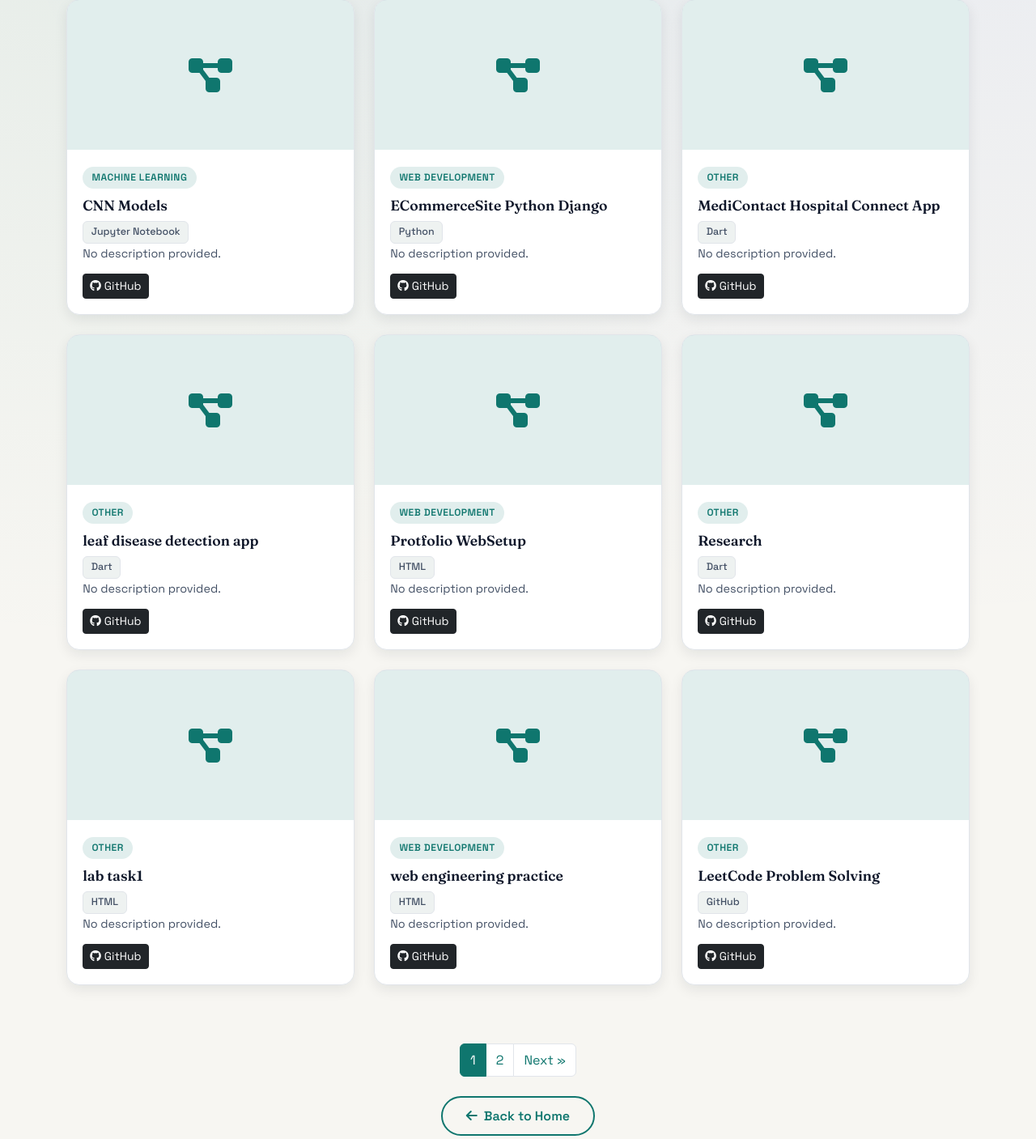
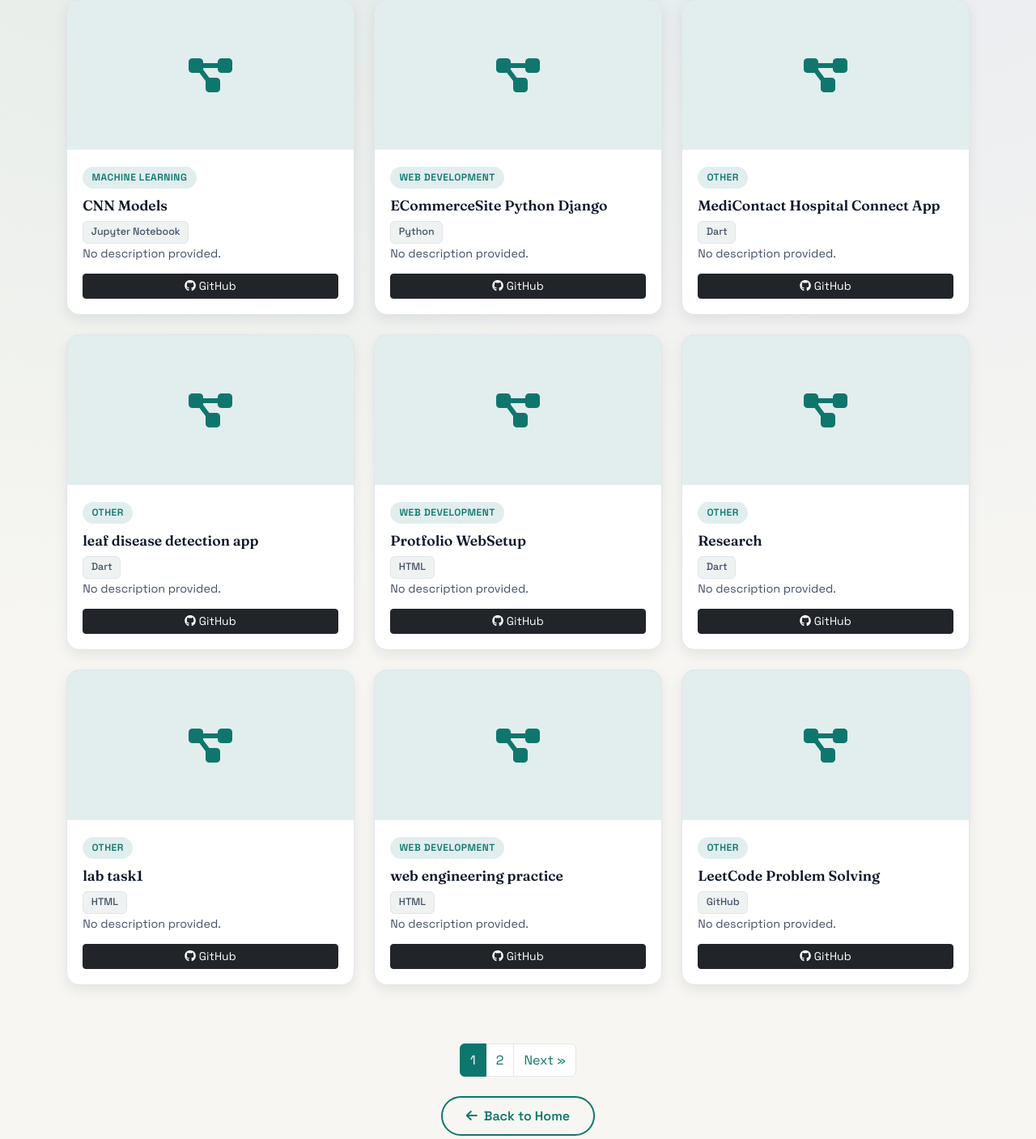
Before and after one commit to ijanan/Protfolio-WebSetup, a Django app: page /projects/ in a window 1280 px wide. Shown: the part 425-1832 px from the top of the page at 81% size. Run offline with Django 3.2, Linux system fonts and the light colour scheme; data comes from the database, SQL or seed files in the repository; data that the repository does not hold is empty.

Commit message:
Edu/Experience split layout, Live button + Power BI help, profile help text

```diff
--- a/core/models.py
+++ b/core/models.py
@@ -112,8 +112,8 @@ class Project(models.Model):
     category = models.CharField(max_length=20, choices=CATEGORY_CHOICES)
     image = models.ImageField(upload_to='projects/', blank=True)
     tech_stack = models.CharField(max_length=500, help_text="Comma-separated, e.g. 'Python, Django, PostgreSQL'")
-    github_url = models.URLField(blank=True)
-    live_url = models.URLField(blank=True)
+    github_url = models.URLField(blank=True, help_text="Link to the source code repository (e.g. GitHub).")
+    live_url = models.URLField(blank=True, help_text="Link to the live demo / deployed app. For Power BI projects, paste your published dashboard link here (e.g. app.powerbi.com/view?r=...).")
     github_repo_id = models.BigIntegerField(
         blank=True,
         null=True,
--- a/static/css/style.css
+++ b/static/css/style.css
@@ -2317,3 +2317,15 @@ img {
         flex-basis: 100%;
     }
 }
+
+/* Project card action links */
+.project-card-links {
+    display: flex;
+    gap: 0.5rem;
+    flex-wrap: wrap;
+    margin-top: 0.75rem;
+}
+
+.project-card-links .btn {
+    flex: 1 1 auto;
+}
--- a/templates/projects_list.html
+++ b/templates/projects_list.html
@@ -51,11 +51,11 @@
                         </div>
                         <p class="project-card-text">{{ project.short_description }}</p>
                         <div class="project-card-links">
+                            {% if project.live_url %}
+                            <a href="{{ project.live_url }}" target="_blank" rel="noopener" class="btn btn-sm btn-primary-custom flex-fill"><i class="fas fa-external-link-alt me-1"></i>Live</a>
+                            {% endif %}
                             {% if project.github_url %}
-                            <a href="{{ project.github_url }}" target="_blank" rel="noopener" class="btn btn-sm btn-dark"><i class="fab fa-github me-1"></i>GitHub</a>
-                            {% endif %}
-                            {% if project.live_url %}
-                            <a href="{{ project.live_url }}" target="_blank" rel="noopener" class="btn btn-sm btn-primary-custom"><i class="fas fa-external-link-alt me-1"></i>Live</a>
+                            <a href="{{ project.github_url }}" target="_blank" rel="noopener" class="btn btn-sm btn-dark flex-fill"><i class="fab fa-github me-1"></i>GitHub</a>
                             {% endif %}
                         </div>
                     </div>
```
Also changed, not shown: templates/index.html (+5 -5 lines).
